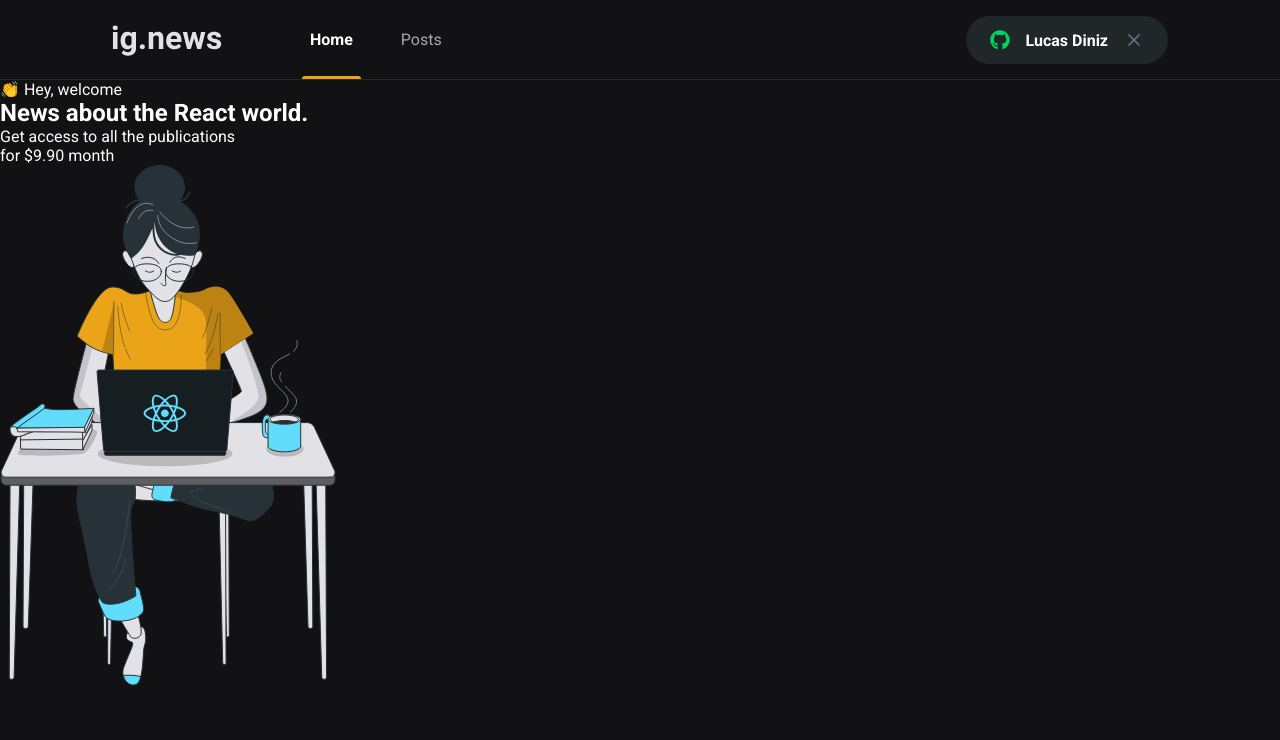
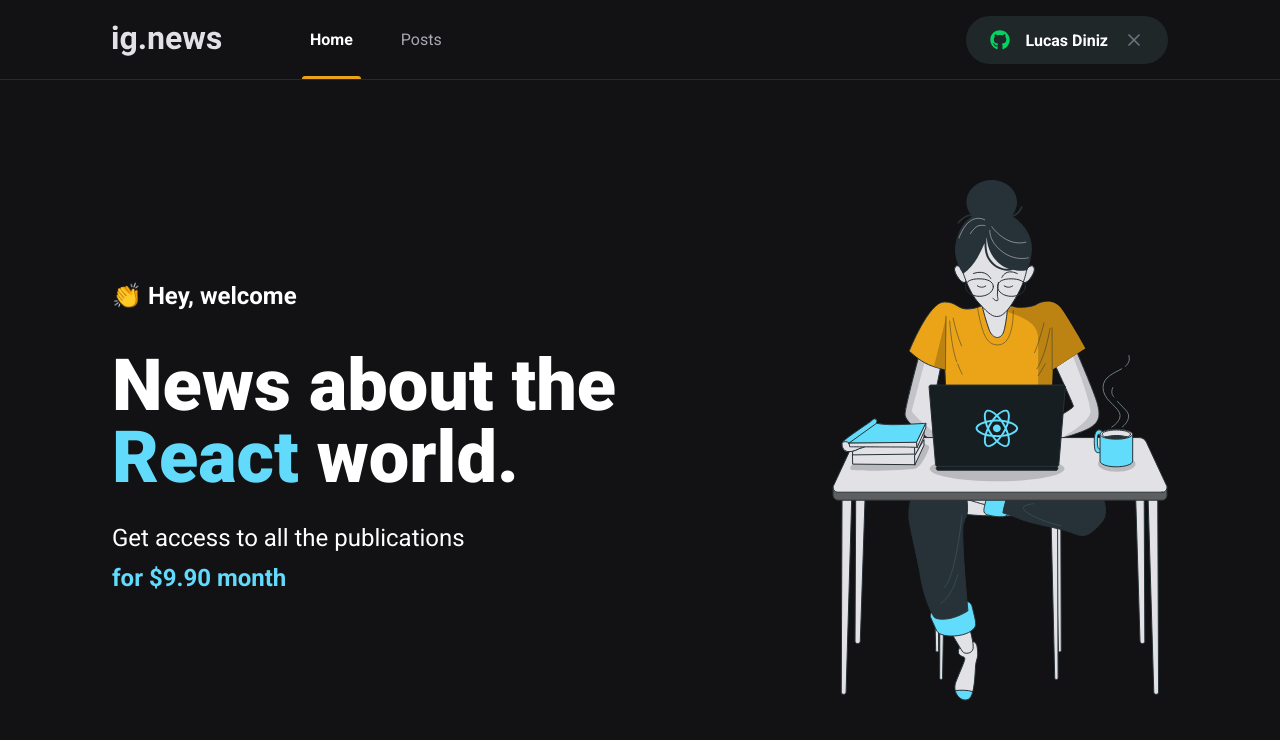
Before and after one commit to lucasdiniz10/ig.news, a Next.js app: page / in a window 1280 px wide. Shown: the top 740 px of the page. Built offline with nearby package versions, Linux system fonts and the light colour scheme.

Commit message:
estilos home page

```diff
--- /dev/null
+++ b/src/pages/home.module.scss
@@ -0,0 +1,41 @@
+.contentContainer {
+  max-width: 1120px;
+  margin: 0 auto;
+  padding: 0 2rem;
+  height: calc(100vh - 5rem);
+
+  display: flex;
+  align-items: center;
+  justify-content: space-between;
+}
+
+.hero {
+  max-width: 600px;
+
+  > span {
+    font-size: 1.5rem;
+    font-weight: bold;
+  }
+
+  h1 {
+    font-size: 4.5rem;
+    line-height: 4.5rem;
+    font-weight: 900;
+    margin-top: 2.5rem;
+
+    span {
+      color: var(--cyan-500);
+    }
+  }
+
+  p {
+    font-size: 1.5rem;
+    line-height: 2.5rem;
+    margin-top: 1.5rem;
+
+    span {
+      color: var(--cyan-500);
+      font-weight: bold;
+    }
+  }
+}
--- a/src/pages/index.tsx
+++ b/src/pages/index.tsx
@@ -1,4 +1,6 @@
 import Head from 'next/head';
+
+import styles from './home.module.scss';
 
 export default function Home() {
   return (
@@ -6,8 +8,8 @@ export default function Home() {
       <Head>
         <title>Home | ig.news</title>
       </Head>
-      <main>
-        <section>
+      <main className={styles.contentContainer}>
+        <section className={styles.hero}>
           <span>👏 Hey, welcome</span>
           <h1>News about the <span>React</span> world.</h1>
           <p>
```
